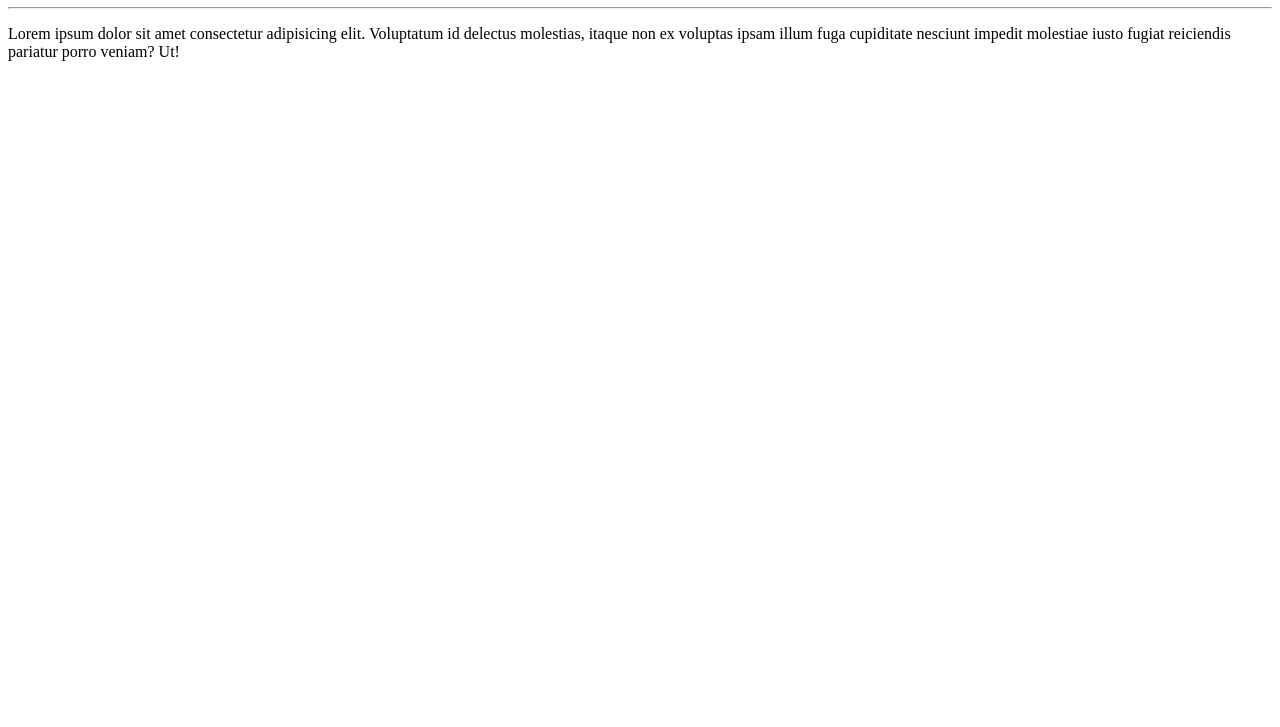
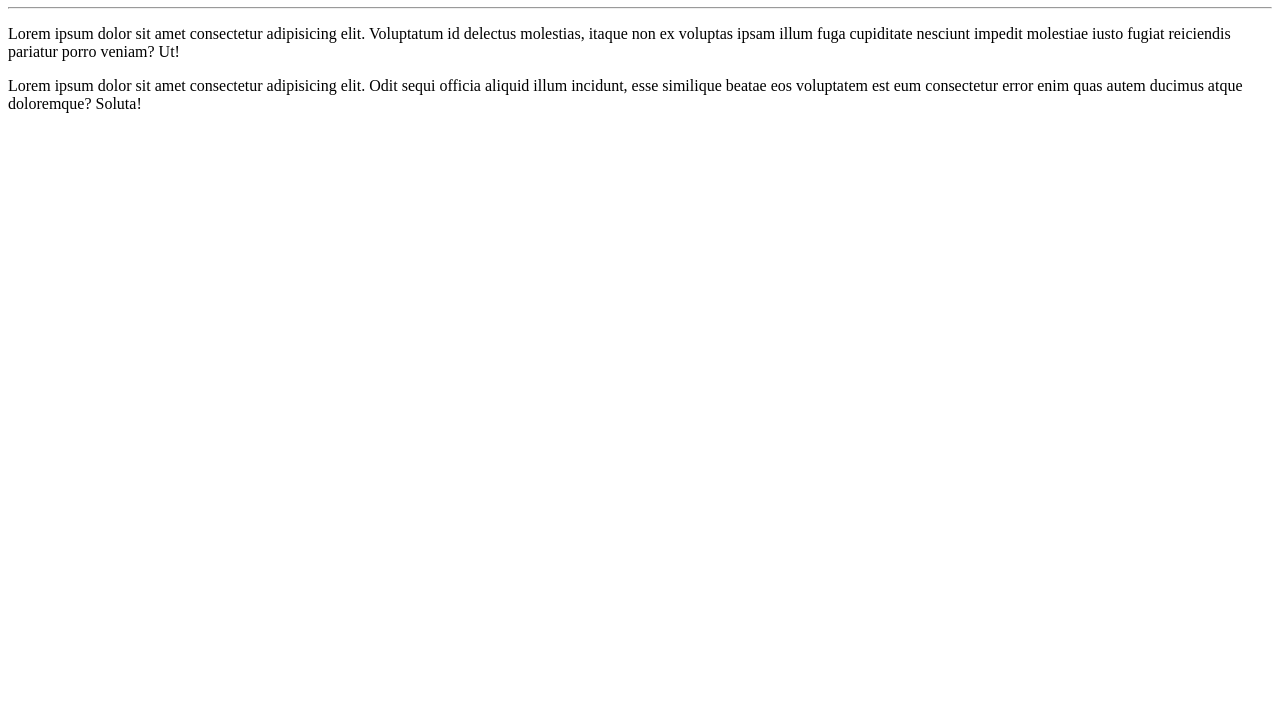
Before and after one commit to LuhMaths/Ola-Mundo, a plain HTML site: page site-exemplo/index.html in a window 1280 px wide. Shown: the part 73-800 px from the top of the page. Drawn offline with Linux system fonts and the light colour scheme.

Commit message:
Nova edição index

```diff
--- a/site-exemplo/index.html
+++ b/site-exemplo/index.html
@@ -9,5 +9,6 @@
     <h1>Olá, Mundo!</h1>
     <hr>
     <p>Lorem ipsum dolor sit amet consectetur adipisicing elit. Voluptatum id delectus molestias, itaque non ex voluptas ipsam illum fuga cupiditate nesciunt impedit molestiae iusto fugiat reiciendis pariatur porro veniam? Ut!</p>
+    <p>Lorem ipsum dolor sit amet consectetur adipisicing elit. Odit sequi officia aliquid illum incidunt, esse similique beatae eos voluptatem est eum consectetur error enim quas autem ducimus atque doloremque? Soluta!</p>
 </body>
 </html>
```
